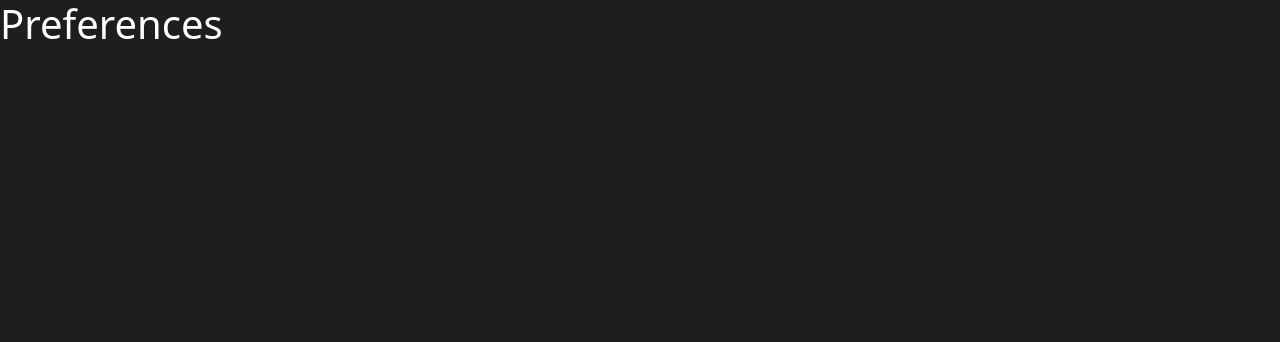
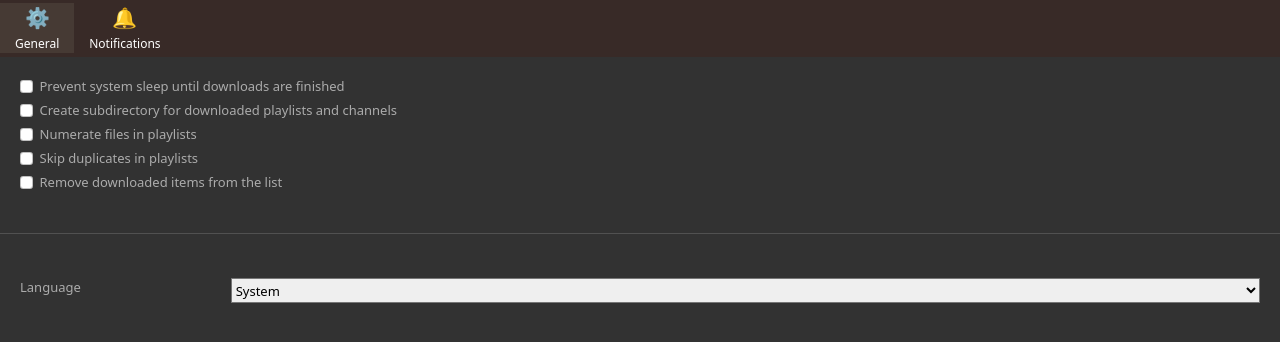
Before and after one commit to HusseinDossoki/4k-video-downloader-clone, a Vue app: page /preferences in a window 1280 px wide. Shown: the top 342 px of the page. Built offline with nearby package versions, Linux system fonts and the light colour scheme.

Commit message:
Working on prefernces windows UI design - Complete the general tab design

```diff
--- a/src/components/AppHeader.vue
+++ b/src/components/AppHeader.vue
@@ -41,7 +41,7 @@ function openPreferences() {
     title: "Preferences",
     resizable: false,
     width: 620,
-    height: 690,
+    height: 650,
     center: true,
     alwaysOnTop: false,
     focus: true,
@@ -51,6 +51,9 @@ function openPreferences() {
 </script>
 
 <style scoped>
+p {
+  margin-bottom: 0;
+}
 header {
   height: 57px;
   top: 0;
--- /dev/null
+++ b/src/components/GeneralPreferences.vue
@@ -0,0 +1,63 @@
+<template>
+  <section>
+    <div class="form-check m-auto">
+      <input class="form-check-input" type="checkbox" value="" id="1">
+      <label class="form-check-label" for="1">
+        Prevent system sleep until downloads are finished
+      </label>
+    </div>
+    <div class="form-check m-auto">
+      <input class="form-check-input" type="checkbox" value="" id="2">
+      <label class="form-check-label" for="2">
+        Create subdirectory for downloaded playlists and channels
+      </label>
+    </div>
+    <div class="form-check m-auto">
+      <input class="form-check-input" type="checkbox" value="" id="3">
+      <label class="form-check-label" for="3">
+        Numerate files in playlists
+      </label>
+    </div>
+    <div class="form-check m-auto">
+      <input class="form-check-input" type="checkbox" value="" id="4">
+      <label class="form-check-label" for="4">
+        Skip duplicates in playlists
+      </label>
+    </div>
+    <div class="form-check m-auto">
+      <input class="form-check-input" type="checkbox" value="" id="5">
+      <label class="form-check-label" for="5">
+        Remove downloaded items from the list
+      </label>
+    </div>
+  </section>
+  <hr>
+  <section>
+    <div class="row mt-2">
+        <div class="col-2">
+          <label>Language</label>
+        </div>
+        <div class="col-10">
+          <select class="w-100">
+            <option value="MP4">System</option>
+            <option value="MP4">English</option>
+          </select>
+        </div>
+      </div>
+  </section>
+</template>
+
+<script setup>
+
+</script>
+
+<style scoped>
+section {
+  padding: 20px;
+  font-size: 13px;
+}
+select {
+  -webkit-appearance: menulist-button;
+  height: 25px;
+}
+</style>
--- /dev/null
+++ b/src/components/NotificationsPreferences.vue
@@ -0,0 +1,13 @@
+<template>
+  <section>
+    Notifications Settings
+  </section>
+</template>
+
+<script setup>
+
+</script>
+
+<style scoped>
+
+</style>
--- a/src/pages/Preferences.vue
+++ b/src/pages/Preferences.vue
@@ -1,15 +1,82 @@
 <template>
-  <section>
-    <h1>Preferences</h1>
-  </section>
+  <div class="root">
+    <header>
+      <div class="link-container">
+        <div class="link" @click="selected = 1" :class="{active: selected == 1}">
+          <p class="link-icon">⚙️</p>
+          <p class="link-text">General</p>
+        </div>
+        <div class="link" @click="selected = 2" :class="{ active: selected == 2 }">
+          <p class="link-icon">🔔</p>
+          <p class="link-text">Notifications</p>
+        </div>
+      </div>
+    </header>
+    <section>
+      <GeneralPreferences v-if="selected == 1" />
+      <NotificationsPreferences v-if="selected == 2" />
+    </section>
+  </div>
 </template>
 
 <script setup>
-
+import { ref } from "vue";
+import GeneralPreferences from "../components/GeneralPreferences.vue";
+import NotificationsPreferences from "../components/NotificationsPreferences.vue";
+const selected = ref(1);
 </script>
 
 <style scoped>
-h1 {
+p {
+  margin-bottom: 0;
+}
+
+.root {
+  background-color: color(srgb 0.1961 0.1961 0.1961);
+  height: 100%;
+  position: fixed;
+  bottom: 0;
+  top: 0;
+  right: 0;
+  left: 0;
+}
+
+header {
+  height: 57px;
+  background-color: color(srgb 0.2202 0.1666 0.1546);
   color: white;
 }
+
+.link-container {
+  display: flex;
+}
+
+.link {
+  margin-top: 3px;
+  padding-left: 15px;
+  padding-right: 15px;
+  cursor: pointer;
+}
+
+.link.active {
+  background-color: color(srgb 0.2746 0.2256 0.2049);
+}
+
+.link .link-icon {
+  color: white;
+  border-radius: 50%;
+  display: block;
+  width: 30px;
+  height: 30px;
+  text-align: center;
+  margin: auto;
+  font-size: 20px;
+  font-weight: bold;
+}
+
+.link .link-text {
+  margin-top: 2px;
+  text-align: center;
+  font-size: 12px;
+}
 </style>
--- a/src/pages/SmartMode.vue
+++ b/src/pages/SmartMode.vue
@@ -5,7 +5,7 @@
       only one time and the application will apply your settings to all downloads.
     </header>
     <section>
-      <div class="form-check enable-smart-mode">
+      <div class="form-check">
         <input class="form-check-input" type="checkbox" value="" id="flexCheckDefault">
         <label class="form-check-label" for="flexCheckDefault">
           Enable Smart Mode
@@ -35,7 +35,7 @@
             <option value="MP4">MKV - Video</option>
             <option value="MP4">MP3 - Video</option>
           </select>
-          <small class="d-block">Some videos may not be available in the selected quality. In such cases, the videos
+          <small class="d-block mt-1">Some videos may not be available in the selected quality. In such cases, the videos
             will
             be
             downloaded in the closest quality to the one you specified.</small>
@@ -73,9 +73,11 @@ async function closeWindow() {
 .root {
   background-color: color(srgb 0.1843 0.1843 0.1843);
   height: 100%;
+  position: fixed;
   bottom: 0;
-  position: fixed;
   top: 0;
+  right: 0;
+  left: 0;
 }
 
 header,
```
